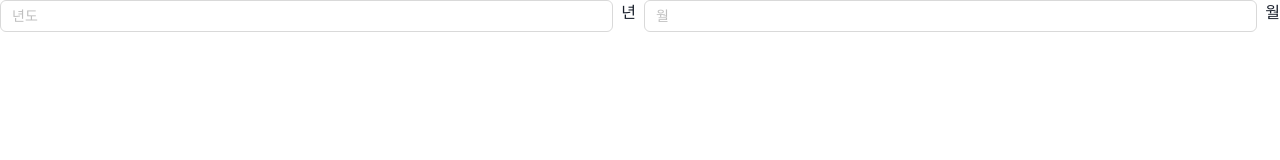
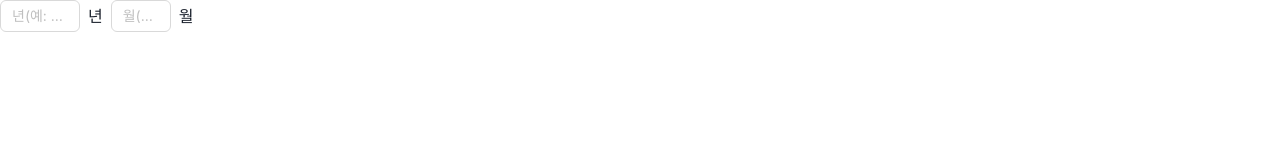
Before and after one commit to funnystyle/fabtable-next, a Next.js app: page /samples/antd/monthpicker in a window 1280 px wide. Shown: the top 160 px of the page. Built offline with nearby package versions, Linux system fonts and the light colour scheme.

Commit message:
CustomMonthPicker

```diff
--- a/pages/samples/antd/monthpicker.js
+++ b/pages/samples/antd/monthpicker.js
@@ -1,57 +1,94 @@
-import { DatePicker, ConfigProvider, Input } from 'antd';
-import koKR from 'antd/lib/locale/ko_KR';
-import { useState } from 'react';
+import { ConfigProvider, DatePicker, Input } from 'antd';
+import koKR from 'antd/es/locale/ko_KR';
+import dayjs from 'dayjs';
+import { useEffect, useState } from 'react';
 
-const MonthPicker = () => {
-  const onChange = (date, dateString) => {
-    console.log(date, dateString);
-  };
+const App = () => {
+  const [year, setYear] = useState('');
+  const [month, setMonth] = useState('');
+  const [selectedDate, setSelectedDate] = useState(null);
 
   const [isDatePickerOpen, setDatePickerOpen] = useState(false);
-  const [year, setYear] = useState('');
-  const [month, setMonth] = useState('');
-
-  const handleDateSelect = (date) => {
-    if (date) {
-      setYear(date.year().toString());
-      setMonth((date.month() + 1).toString()); // 0-indexed, so add 1
-    }
-    setDatePickerOpen(false); // Close DatePicker after selection
-  };
 
   const openDatePicker = () => {
     setDatePickerOpen(true);
   };
 
+  const onDateChange = (date) => {
+    setSelectedDate(date);
+    setYear(date.year().toString());
+    setMonth((date.month() + 1).toString());
+    setDatePickerOpen(false);
+  };
+
+  const onManualInput = (e) => {
+    setDatePickerOpen(false);
+    if (e.key === 'Enter') {
+      e.target.blur();
+    }
+  }
+
+  const onYearChange = (e) => {
+    setYear(e.target.value);
+  }
+
+  const onMonthChange = (e) => {
+    setMonth(e.target.value);
+  }
+
+  useEffect(() => {
+    if (year && month) {
+      const date = dayjs(`${year}-${month.padStart(2, '0')}-01`);
+      setSelectedDate(date);
+    }
+  }, [year, month]);
+
   return (
     <ConfigProvider locale={koKR}>
-      {/* <DatePicker onChange={onChange} picker="month"
-      // format={(value) => `${value.month() + 1}월`}
-      monthCellRender={(date) => `${date.month() + 1}월`}/> */}
-      <div style={{ display: 'flex', gap: '8px' }}>
+      <div style={{ display: 'flex', gap: '8px', alignItems: 'center' }}>
         <Input
-          placeholder="년도"
           value={year}
+          placeholder="년(예: 2024)"
           onClick={openDatePicker}
-          readOnly
-        />년
+          onChange={onYearChange}
+          onKeyUp={onManualInput}
+          style={{ width: '80px' }}
+        />
+        <span>년</span>
         <Input
-          placeholder="월"
-          value={`${month}`}
+          value={month}
+          placeholder="월(예: 5)"
           onClick={openDatePicker}
-          readOnly
-        />월
+          onChange={onMonthChange}
+          onKeyUp={onManualInput}
+          style={{ width: '60px' }}
+        />
+        <span>월</span>
       </div>
       <DatePicker
         open={isDatePickerOpen}
         picker="month"
-        onChange={handleDateSelect}
-        onOpenChange={(open) => setDatePickerOpen(open)} // Sync open state
-        style={{ visibility: 'hidden', position: 'absolute' }} // Hide input field
-        monthCellRender={(date) => `${date.month() + 1}월`}
+        value={selectedDate}
+        onChange={onDateChange}
+        format={(value) => `${value.year()}년 ${value.month() + 1}월`}
+        style={{ visibility: 'hidden', top:-30 }}  // DatePicker UI 숨기기
+        monthCellRender={(date) => {
+          const isSelected = selectedDate && date.isSame(selectedDate, 'month');
+          return (
+            <div style={{
+              backgroundColor: isSelected ? '#1890ff' : 'transparent',
+              color: isSelected ? '#fff' : 'inherit',
+              borderRadius: '4px',
+              padding: '4px 0',
+              textAlign: 'center'
+            }}>
+              {`${date.month() + 1}월`}
+            </div>
+          );
+        }}
       />
     </ConfigProvider>
   );
 };
 
-export default MonthPicker;
+export default App;
```
